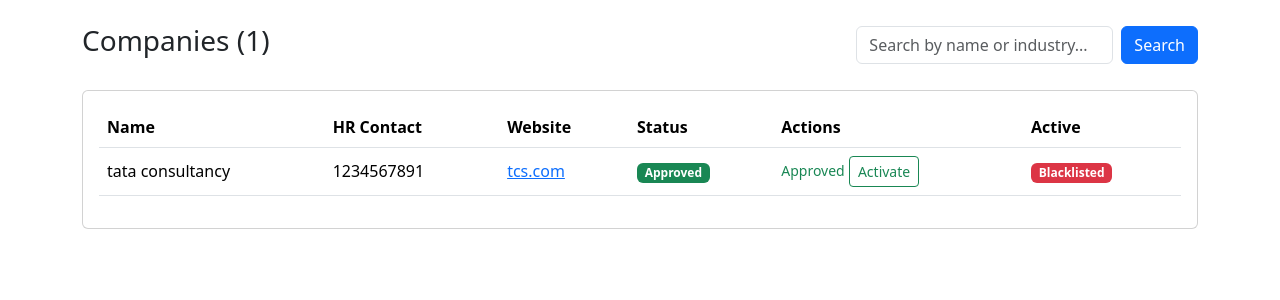
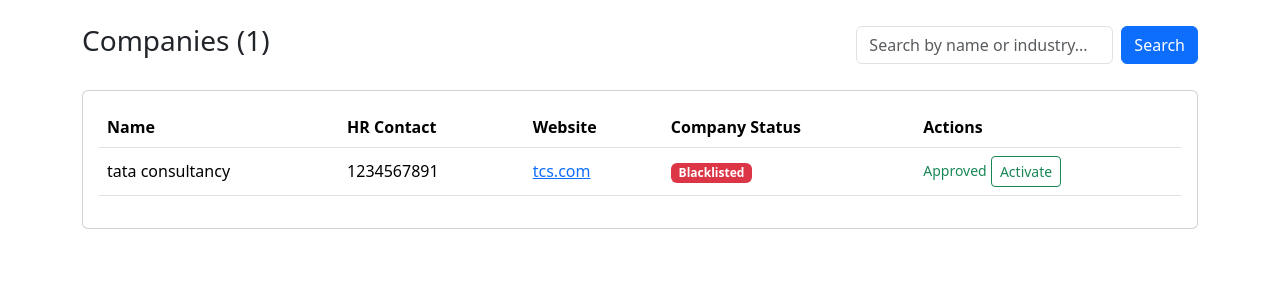
Before and after one commit to 22f3002646/Placement-Portal-Application-V1, a Flask app: page /admin/companies in a window 1280 px wide. Shown: the part 63-363 px from the top of the page. Run offline with Flask 3, Linux system fonts and the light colour scheme; a user stored in the database is signed in; data comes from the database, SQL or seed files in the repository; both versions use the stored data as it was after the commit.

Commit message:
other extra changes - company blacklist affect on drives and students

```diff
--- a/app.py
+++ b/app.py
@@ -255,6 +255,24 @@ def admin_dashboard():
     }
     return render_template("admin/dashboard.html", stats=stats)
 
+@app.route("/admin/applications")
+@login_required
+def admin_applications():
+    role_required(UserRole.ADMIN)
+
+    query = request.args.get('q', '').strip().lower()
+    applications = Application.query.join(Student).join(PlacementDrive).join(Company)
+
+    if query:
+        applications = applications.filter(
+            db.or_(
+                Student.full_name.ilike(f'%{query}%'),
+                Company.name.ilike(f'%{query}%')
+            )
+        )
+
+    applications = applications.order_by(Application.applied_at.desc()).all()
+    return render_template("admin/applications.html", applications=applications, search_query=query)
 
 @app.route("/admin/companies")
 @login_required
@@ -301,15 +319,41 @@ def admin_activate_student(student_id):
     return redirect(url_for("admin_students"))
 
 
+
 @app.route("/admin/companies/<int:company_id>/blacklist")
 @login_required
 def admin_blacklist_company(company_id):
     role_required(UserRole.ADMIN)
     company = Company.query.get_or_404(company_id)
+
+    drive_count = PlacementDrive.query.filter_by(company_id=company.id).count()
+    app_count = db.session.query(Application).join(PlacementDrive).filter(
+        PlacementDrive.company_id == company.id
+    ).count()
+
+    drives = PlacementDrive.query.filter_by(company_id=company.id).all()
+    for drive in drives:
+        drive.status = "closed"
+
+    affected_apps = db.session.query(Application).join(PlacementDrive).filter(
+        PlacementDrive.company_id == company.id
+    ).all()
+    for app in affected_apps:
+        if app.status in ['applied', 'shortlisted']:
+            app.status = "rejected"
+
     company.is_blacklisted = True
     company.user.is_active = False
+
     db.session.commit()
-    flash(f"Company '{company.name}' blacklisted.", "success")
+
+    flash(
+        f"🚫 Company '{company.name}' BLACKLISTED! "
+        f"📊 {drive_count} drives closed | {len(affected_apps)} applications rejected"
+        f"👥 Students auto-notified. Company hidden from searches.",
+        "success"
+    )
+
     return redirect(url_for("admin_companies"))
 
 
@@ -318,30 +362,26 @@ def admin_blacklist_company(company_id):
 def admin_activate_company(company_id):
     role_required(UserRole.ADMIN)
     company = Company.query.get_or_404(company_id)
+
     company.is_blacklisted = False
     company.user.is_active = True
+
+    pending_drives = PlacementDrive.query.filter_by(
+        company_id=company.id, status="closed"
+    ).all()
+    for drive in pending_drives:
+        if drive.deadline > datetime.now():
+            drive.status = "approved"
+
     db.session.commit()
-    flash(f"Company '{company.name}' activated.", "success")
+
+    flash(
+        f"✅ Company '{company.name}' ACTIVATED! "
+        f"📊 {len(pending_drives)} drives reopened | Ready for applications.",
+        "success"
+    )
     return redirect(url_for("admin_companies"))
 
-@app.route("/admin/applications")
-@login_required
-def admin_applications():
-    role_required(UserRole.ADMIN)
-
-    query = request.args.get('q', '').strip().lower()
-    applications = Application.query.join(Student).join(PlacementDrive).join(Company)
-
-    if query:
-        applications = applications.filter(
-            db.or_(
-                Student.full_name.ilike(f'%{query}%'),
-                Company.name.ilike(f'%{query}%')
-            )
-        )
-
-    applications = applications.order_by(Application.applied_at.desc()).all()
-    return render_template("admin/applications.html", applications=applications, search_query=query)
 
 
 @app.route("/admin/companies/<int:company_id>/approve")
@@ -435,7 +475,11 @@ def company_toggle_drive_status(drive_id):
 
     if drive.status == "active":
         drive.status = "closed"
-        flash("Drive closed.", "info")
+        apps = drive.applications
+        for app in apps:
+            if app.status == "applied":
+                app.status = "rejected"
+        flash(f"Drive closed. {len(apps)} applications auto-updated.", "info")
     elif drive.status == "closed":
         drive.status = "active"
         flash("Drive reopened.", "success")
@@ -636,13 +680,28 @@ def student_dashboard():
     if not student:
         return redirect(url_for("student_profile"))
 
-    approved_drives = PlacementDrive.query.filter_by(status="approved").all()
+
 
     my_apps = []
     if student:
         my_apps = Application.query.filter_by(student_id=student[0].id).order_by(
             Application.applied_at.desc()
         ).all()
+
+    recent_changes = []
+    for app in my_apps:
+        if (app.drive.company.is_blacklisted or app.drive.status == "closed") and app.status == "rejected":
+            recent_changes.append(app)
+
+
+
+    if recent_changes:
+        flash(f"{len(recent_changes)} applications affected by company/drive closure.", "warning")
+    approved_drives = PlacementDrive.query.filter_by(status="approved").all()
+
+    for app in my_apps:
+        if app.drive.company.is_blacklisted or app.drive.status == "closed":
+            app.is_inactive = True
 
     return render_template(
         "student/dashboard.html",
@@ -652,36 +711,40 @@ def student_dashboard():
     )
 
 
+
 @app.route("/student/drives")
 @login_required
 def student_drives():
     role_required(UserRole.STUDENT)
 
-    # Search parameters
     query = request.args.get('q', '').strip().lower()
     company_filter = request.args.get('company', '').strip().lower()
     skills_filter = request.args.get('skills', '').strip().lower()
 
-    drives = PlacementDrive.query.filter_by(status="approved")
+    drives_query = PlacementDrive.query.join(Company).filter(
+        PlacementDrive.status == "approved",
+        Company.is_blacklisted == False,
+        Company.user.is_active == True
+    )
 
-    # Multi-field search
+
     if query:
-        drives = drives.filter(
+        drives_query = drives_query.filter(
             db.or_(
                 PlacementDrive.title.ilike(f'%{query}%'),
-                PlacementDrive.company.name.ilike(f'%{query}%'),
+                Company.name.ilike(f'%{query}%'),
                 PlacementDrive.skills_required.ilike(f'%{query}%'),
                 PlacementDrive.description.ilike(f'%{query}%')
             )
         )
 
     if company_filter:
-        drives = drives.join(Company).filter(Company.name.ilike(f'%{company_filter}%'))
+        drives_query = drives_query.filter(Company.name.ilike(f'%{company_filter}%'))
 
     if skills_filter:
-        drives = drives.filter(PlacementDrive.skills_required.ilike(f'%{skills_filter}%'))
+        drives_query = drives_query.filter(PlacementDrive.skills_required.ilike(f'%{skills_filter}%'))
 
-    drives = drives.order_by(PlacementDrive.deadline.asc()).all()
+    drives = drives_query.order_by(PlacementDrive.deadline.asc()).all()
 
     return render_template(
         "student/drives.html",
@@ -690,6 +753,7 @@ def student_drives():
         company_filter=company_filter,
         skills_filter=skills_filter
     )
+
 
 
 
--- a/templates/admin/companies.html
+++ b/templates/admin/companies.html
@@ -17,9 +17,9 @@
         <th>Name</th>
         <th>HR Contact</th>
         <th>Website</th>
-        <th>Status</th>
+        <th>Company Status</th>
         <th>Actions</th>
-        <th>Active</th>
+        <!-- <th>Active</th> -->
         <!-- <th>Blacklist/Activate</th> -->
       </tr>
       </thead>
@@ -34,8 +34,14 @@
             {% else %}-{% endif %}
           </td>
           <td>
-            <span class="badge bg-{{ 'success' if c.is_approved else 'warning' }}">
-              {{ 'Approved' if c.is_approved else 'Pending' }}
+
+              {% if c.is_blacklisted %}
+              <span class="badge bg-danger">
+              Blacklisted
+              {% else %}
+              <span class="badge bg-{{ 'success' if c.is_approved else 'warning' }}">
+              {{ 'Approved' if c.is_approved  else 'Pending' }}
+              {% endif %}
             </span>
           </td>
           <td>
@@ -56,13 +62,13 @@
   {% endif %}
             {% endif %}
           </td>
-          <td>
+          <!-- <td>
   {% if c.is_blacklisted %}
     <span class="badge bg-danger">Blacklisted</span>
   {% else %}
     <span class="badge bg-success">Active</span>
   {% endif %}
-</td>
+</td> -->
 
         </tr>
       {% endfor %}
--- a/templates/admin/dashboard.html
+++ b/templates/admin/dashboard.html
@@ -39,10 +39,10 @@
 
 <div class="row">
   <div class="col-md-3 mb-2">
-    <a href="{{ url_for('admin_companies') }}" class="btn btn-outline-primary w-100">Manage Companies</a>
+    <a href="{{ url_for('admin_students') }}" class="btn btn-outline-primary w-100">Manage Students</a>
   </div>
   <div class="col-md-3 mb-2">
-    <a href="{{ url_for('admin_students') }}" class="btn btn-outline-success w-100">Manage Students</a>
+    <a href="{{ url_for('admin_companies') }}" class="btn btn-outline-success w-100">Manage Companies</a>
   </div>
   <div class="col-md-3 mb-2">
     <a href="{{ url_for('admin_drives') }}" class="btn btn-outline-info w-100">Manage Drives</a>
--- a/templates/student/dashboard.html
+++ b/templates/student/dashboard.html
@@ -45,7 +45,7 @@
           }}">
           {{ get_profile_status(current_user)|title }} Profile
         </span>
-            <span class="badge bg-success mb-1 d-block  px-3 py-2 fs-6">Resume Uploaded ✓</span>
+            <span class="badge bg-success mb-1  px-3 py-2 fs-6">Resume Uploaded ✓</span>
             <a href="{{ url_for('static', filename='uploads/resumes/' + student.resume_path) }}"
                class="btn btn-sm btn-outline-success" target="_blank">
               📄 View Resume
```
Also changed, not shown: templates/student/applications.html (+30 -2 lines), instance/placement_portal.db, 1 other file.
